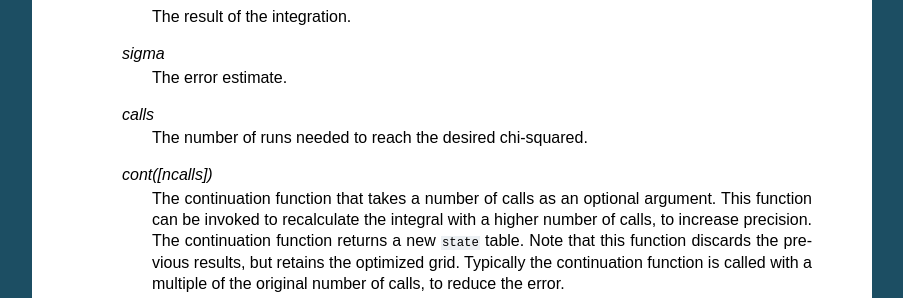
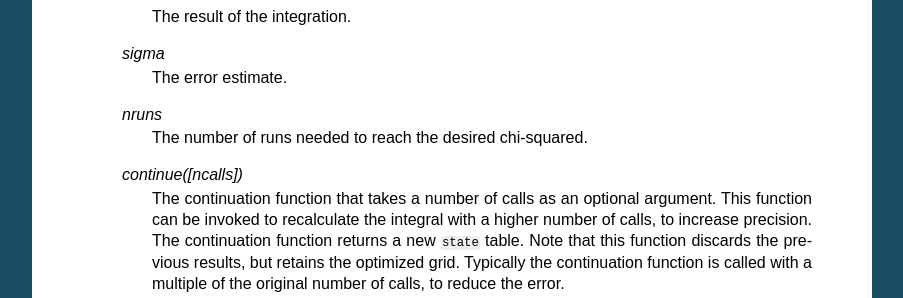
Before and after one commit to ladc/lgsl, a Sphinx documentation site: the page built from doc/vegas.rst, in a window 1280 px wide and 900 px high, scrolled down 2236 px. Shown: the part 154-452 px from the top of the window, without its empty margins (198-1101 px from the left). Built offline with Sphinx 7.4.7, drawn with Linux system fonts in a browser that asks for light colours.

Commit message:
Fix vegas documentation.

```diff
--- a/doc/vegas.rst
+++ b/doc/vegas.rst
@@ -97,10 +97,10 @@
     *sigma*
      The error estimate.
 
-    *calls*
+    *nruns*
      The number of runs needed to reach the desired chi-squared.
 
-    *cont([ncalls])*
+    *continue([ncalls])*
      The continuation function that takes a number of calls as an optional
      argument. This function can be invoked to recalculate the integral with a
      higher number of calls, to increase precision.  The continuation function
```
